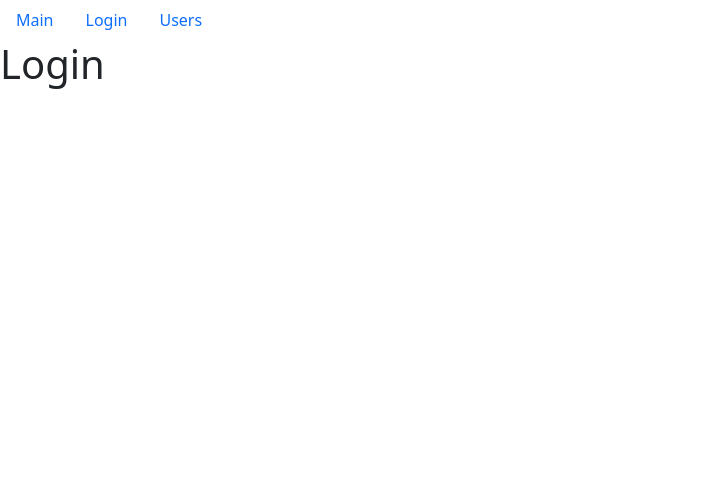
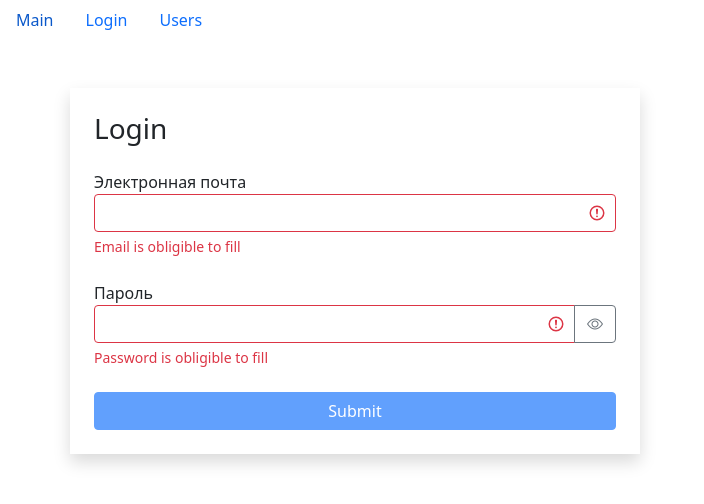
Before and after one commit to WilhelmWesser/fast-company, a React (Create React App) app: page /login in a window 1280 px wide. Shown: the top 504 px of the page, without its empty margins (0-704 px from the left). Built offline with nearby package versions, Linux system fonts and the light colour scheme.

Commit message:
Task 9 is done

```diff
--- a/src/API/fake.api/user.api.js
+++ b/src/API/fake.api/user.api.js
@@ -156,7 +156,11 @@
             resolve(users.find((user) => user._id === id));
         }, 2000);
     });
+const findByName = (name) => {
+    return users.filter((user) => user.name.includes(name));
+};
 export default {
     fetchAll,
-    getById
+    getById,
+    findByName
 };
--- a/src/app.jsx
+++ b/src/app.jsx
@@ -4,7 +4,7 @@
 import Main from "./layouts/main";
 import Login from "./layouts/login";
 import NavBar from "./components/navBar";
-import UsersPage from "./components/layouts/userPage";
+import UsersPage from "./components/userPage";
 
 function App() {
     return (
--- /dev/null
+++ b/src/components/searchBar.jsx
@@ -0,0 +1,21 @@
+import { React } from "react";
+import PropTypes from "prop-types";
+const SearchBar = ({ handleChange, searchValue }) => {
+    return (
+        <form className="input-group mb-3">
+            <input
+                onChange={handleChange}
+                type="text"
+                className="form-control"
+                placeholder="Find User"
+                aria-describedby="button-addon2"
+                value={searchValue}
+            ></input>
+        </form>
+    );
+};
+SearchBar.propTypes = {
+    handleChange: PropTypes.func.isRequired,
+    searchValue: PropTypes.string.isRequired
+};
+export default SearchBar;
--- /dev/null
+++ b/src/components/textField.jsx
@@ -0,0 +1,55 @@
+import React from "react";
+import PropTypes from "prop-types";
+import { useState } from "react/cjs/react.development";
+
+const TextField = ({ label, type, name, value, onChange, error }) => {
+    const [showPassword, setShowPassword] = useState(false);
+    const getInputClasses = () => {
+        return "form-control" + (error ? " is-invalid" : "");
+    };
+    const toggleShowPassword = () => {
+        setShowPassword((prevState) => !prevState);
+    };
+    return (
+        <div className="mb-4">
+            <label htmlFor={name}>{label}</label>
+            <div className="input-group has-validation">
+                <input
+                    type={showPassword ? "text" : type}
+                    id={name}
+                    name={name}
+                    value={value}
+                    onChange={onChange}
+                    className={getInputClasses()}
+                />
+                {type === "password" && (
+                    <button
+                        className="btn btn-outline-secondary"
+                        type="button"
+                        onClick={toggleShowPassword}
+                    >
+                        <i
+                            className={
+                                "bi bi-eye" + (showPassword ? "-slash" : "")
+                            }
+                        ></i>
+                    </button>
+                )}
+                {error && <div className="invalid-feedback">{error}</div>}
+            </div>
+        </div>
+    );
+};
+TextField.defaultProps = {
+    type: "text"
+};
+TextField.propTypes = {
+    label: PropTypes.string,
+    type: PropTypes.string,
+    name: PropTypes.string,
+    value: PropTypes.string,
+    onChange: PropTypes.func,
+    error: PropTypes.string
+};
+
+export default TextField;
--- a/src/components/layouts/userPage.jsx
+++ b/src/components/userPage.jsx
@@ -1,9 +1,9 @@
 /* eslint-disable multiline-ternary */
 import { React, useEffect, useState } from "react";
 import PropTypes from "prop-types";
-import API from "../../API";
+import API from "../API";
 import { useHistory } from "react-router-dom";
-import Quality from "../quality";
+import Quality from "./quality";
 const UsersPage = ({ id }) => {
     const history = useHistory();
     const handleSave = () => {
--- a/src/components/usersList.jsx
+++ b/src/components/usersList.jsx
@@ -9,7 +9,8 @@
 import UserTable from "./userTable";
 import { useParams } from "react-router";
 import _ from "lodash";
-import UsersPage from "./layouts/userPage";
+import UsersPage from "./userPage";
+import SearchBar from "./searchBar";
 const UsersList = () => {
     const params = useParams();
     const [currentPage, setCurrentPage] = useState(1);
@@ -17,11 +18,10 @@
     const [selectedProf, setSelectedProf] = useState();
     const [sortBy, setSortBy] = useState({ path: "name", order: "asc" });
     const pageSize = 8;
-
     const [users, setUsers] = useState();
+    const [searchValue, setSearchValue] = useState("");
     useEffect(() => {
         api.users.default.fetchAll().then((data) => {
-            console.log(data);
             setUsers(data);
         });
     }, []);
@@ -37,7 +37,6 @@
                 return user;
             })
         );
-        console.log(id);
     };
 
     useEffect(() => {
@@ -48,17 +47,25 @@
     }, [selectedProf]);
 
     const handleProfessionSelect = (item) => {
+        setSearchValue("");
+        findByName(searchValue);
         setSelectedProf(item);
     };
 
     const handlePageChange = (pageIndex) => {
         setCurrentPage(pageIndex);
     };
-
+    const findByName = (name) => {
+        setUsers(api.users.default.findByName(name));
+    };
     const handleSort = (item) => {
         setSortBy(item);
     };
-
+    const handleChange = ({ target }) => {
+        setSelectedProf();
+        setSearchValue(target.value);
+        findByName(target.value);
+    };
     if (users) {
         // eslint-disable-next-line multiline-ternary
         const filteredUsers = selectedProf
@@ -102,6 +109,11 @@
                 )}
                 <div className="d-flex flex-column">
                     <SearchStatus length={count} />
+                    <SearchBar
+                        onFind={findByName}
+                        handleChange={handleChange}
+                        searchValue={searchValue}
+                    />
                     {count > 0 && (
                         <UserTable
                             users={usersCrop}
--- a/src/layouts/login.jsx
+++ b/src/layouts/login.jsx
@@ -1,7 +1,83 @@
 import React from "react";
+import { useEffect, useState } from "react/cjs/react.development";
+import TextField from "../components/textField";
+import { validator } from "../utils/validator";
 
 const Login = () => {
-    return <h1>Login</h1>;
+    const [data, setData] = useState({ email: "", password: "" });
+    const [errors, setErrors] = useState({});
+    const handleChange = ({ target }) => {
+        setData((prevState) => ({
+            ...prevState,
+            [target.name]: target.value
+        }));
+    };
+    const validatorConfig = {
+        email: {
+            isRequired: { message: "Email is obligible to fill" },
+            isEmail: { message: "Invalid email" }
+        },
+        password: {
+            isRequired: { message: "Password is obligible to fill" },
+            isCapitalSymbol: {
+                message: "Password must include at least one capital letter"
+            },
+            isContainDigit: {
+                message: "Password must include at least one digit"
+            },
+            min: {
+                message: "Password must contain at least of 8 symbols",
+                value: 8
+            }
+        }
+    };
+    useEffect(() => {
+        validate();
+    }, [data]);
+    const validate = (params) => {
+        const errors = validator(data, validatorConfig);
+        setErrors(errors);
+        return Object.keys(errors).length === 0;
+    };
+    const isValid = Object.keys(errors).length === 0;
+    const handleSubmit = (e) => {
+        e.preventDefault();
+        if (!validate()) return;
+        console.log(data);
+    };
+    return (
+        <div className="container mt-5">
+            <div className="row">
+                <div className="col-md-6 .offset-md-3 shadow p-4">
+                    <h3 className="mb-4">Login</h3>
+                    <form onSubmit={handleSubmit}>
+                        <TextField
+                            label="Электронная почта"
+                            name="email"
+                            value={data.email}
+                            onChange={handleChange}
+                            error={errors.email}
+                        />
+                        <TextField
+                            label="Пароль"
+                            type="password"
+                            name="password"
+                            value={data.password}
+                            onChange={handleChange}
+                            error={errors.password}
+                        />
+                        <button
+                            type="submit"
+                            disabled={!isValid}
+                            className="btn btn-primary w-100 mx-auto"
+                        >
+                            Submit
+                        </button>
+                    </form>
+                </div>
+            </div>
+        </div>
+    );
 };
 
 export default Login;
--- a/src/layouts/users.jsx
+++ b/src/layouts/users.jsx
@@ -2,7 +2,7 @@
 import React from "react";
 import { useParams } from "react-router";
 import UsersList from "../components/usersList";
-import UsersPage from "../components/layouts/userPage";
+import UsersPage from "../components/userPage";
 const Users = () => {
     const params = useParams();
     const { userId } = params;
--- /dev/null
+++ b/src/utils/validator.js
@@ -0,0 +1,46 @@
+export function validator(data, config) {
+    const errors = {};
+    function validate(validateMethod, data, config) {
+        let statusValidate;
+        switch (validateMethod) {
+            case "isRequired":
+                statusValidate = data.trim() === "";
+                break;
+            case "isEmail": {
+                const emailRegExp = /^\S+@\S+\.\S+$/g;
+                statusValidate = !emailRegExp.test(data);
+                break;
+            }
+            case "isCapitalSymbol": {
+                const capitalRegExp = /[A-Z]+/g;
+                statusValidate = !capitalRegExp.test(data);
+                break;
+            }
+            case "isContainDigit": {
+                const digitRegExp = /\d+/g;
+                statusValidate = !digitRegExp.test(data);
+                break;
+            }
+            case "min": {
+                statusValidate = data.length < config.value;
+                break;
+            }
+            default:
+                break;
+        }
+        if (statusValidate) return config.message;
+    }
+    for (const fieldName in data) {
+        for (const validateMethod in config[fieldName]) {
+            const error = validate(
+                validateMethod,
+                data[fieldName],
+                config[fieldName][validateMethod]
+            );
+            if (error && !errors[fieldName]) {
+                errors[fieldName] = error;
+            }
+        }
+    }
+    return errors;
+}
```
Also changed, not shown: .eslintrc.js.
